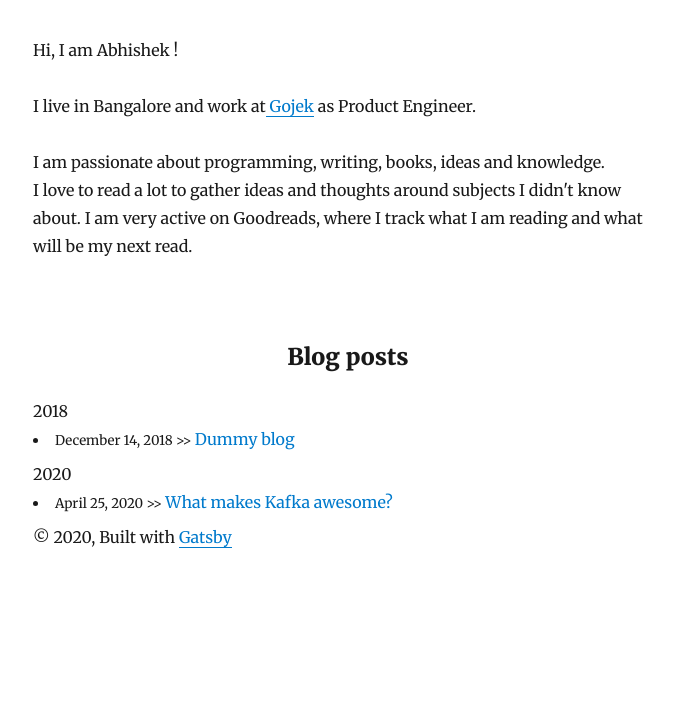
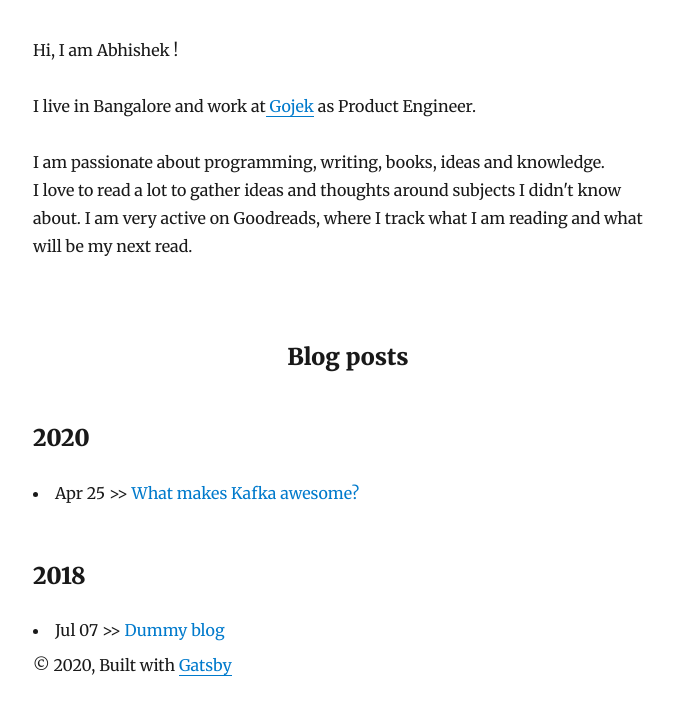
Before and after one commit to whoAbhishekSah/gatsby-blog, a Gatsby site: page / in a window 1280 px wide. Shown: the part 118-832 px from the top of the page, without its empty margins (292-966 px from the left). Before the commit the page ends 800 px from the top, so only its background shows below. Built offline with nearby package versions, Linux system fonts and the light colour scheme; Gatsby itself is replaced by a stand-in of ours; some packages are replaced by stand-ins of ours.

Commit message:
[Abhishek] Move methods to utils/helper

```diff
--- a/content/blog/dummy-blog-2018/index.md
+++ b/content/blog/dummy-blog-2018/index.md
@@ -1,6 +1,6 @@
 ---
 title: Dummy blog
-date: "2018-12-14T22:12:03.284Z"
+date: "2018-07-07T22:12:03.284Z"
 description: "Hello World"
 ---
 
--- a/src/pages/index.js
+++ b/src/pages/index.js
@@ -5,25 +5,12 @@ import Introduction from "../components/introduction"
 import Layout from "../components/layout"
 import SEO from "../components/seo"
 import { rhythm } from "../utils/typography"
+import { getShortDate, indexPostsByYear } from "../utils/helper"
 
-const getPublishYearOfPost = post =>
-  String(new Date(post.node.frontmatter.date).getFullYear())
-const indexPostsByYear = posts => {
-  console.log("received posts", posts)
-  const postsIndexedByYears = {}
-  const uniqueYearsSet = new Set()
-  posts.map(post => uniqueYearsSet.add(getPublishYearOfPost(post)))
-  const uniqueYearsArray = Array.from(uniqueYearsSet)
-  uniqueYearsArray.map(i => (postsIndexedByYears[`${i}`] = []))
-  posts.map(post => {
-    const year = getPublishYearOfPost(post)
-    postsIndexedByYears[`${year}`].push(post)
-  })
-  return postsIndexedByYears
-}
 
 const renderPost = node => {
   const title = node.frontmatter.title || node.fields.slug
+  const dateOfPublication = getShortDate(node.frontmatter.date)
   return (
     <article key={node.fields.slug}>
       <li
@@ -31,7 +18,7 @@ const renderPost = node => {
           marginBottom: rhythm(1 / 4),
         }}
       >
-        <small>{node.frontmatter.date} >> </small>
+        <span>{dateOfPublication} >> </span>
         <Link style={{ boxShadow: `none` }} to={node.fields.slug}>
           {title}
         </Link>
@@ -42,7 +29,7 @@ const renderPost = node => {
 const BlogIndex = ({ data, location }) => {
   const siteTitle = data.site.siteMetadata.title
   const postsIndexedByYears = indexPostsByYear(data.allMarkdownRemark.edges)
-  const years = Object.keys(postsIndexedByYears)
+  const years = Object.keys(postsIndexedByYears).sort().reverse()
   return (
     <Layout location={location} title={siteTitle}>
       <SEO title="All posts" />
@@ -52,7 +39,7 @@ const BlogIndex = ({ data, location }) => {
         const postsOfThisYear = postsIndexedByYears[year]
         return (
           <React.Fragment>
-            <div>{year}</div>
+            <h3>{year}</h3>
             {postsOfThisYear.map(({ node }) => {
               return renderPost(node)
             })}
--- /dev/null
+++ b/src/utils/helper.js
@@ -0,0 +1,37 @@
+const getPublishYearOfPost = post =>
+  String(new Date(post.node.frontmatter.date).getFullYear())
+
+const monthNames = [
+  "January",
+  "February",
+  "March",
+  "April",
+  "May",
+  "June",
+  "July",
+  "August",
+  "September",
+  "October",
+  "November",
+  "December",
+]
+
+export const getShortDate = d => {
+  const date = new Date(d)
+  const month = monthNames[date.getMonth()].slice(0, 3)
+  const day = String(date.getDate())
+  return day.length === 1 ? `${month} 0${day}` : `${month} ${day}`
+}
+
+export const indexPostsByYear = posts => {
+  const postsIndexedByYears = {}
+  const uniqueYearsSet = new Set()
+  posts.map(post => uniqueYearsSet.add(getPublishYearOfPost(post)))
+  const uniqueYearsArray = Array.from(uniqueYearsSet)
+  uniqueYearsArray.map(i => (postsIndexedByYears[`${i}`] = []))
+  posts.map(post => {
+    const year = getPublishYearOfPost(post)
+    postsIndexedByYears[`${year}`].push(post)
+  })
+  return postsIndexedByYears
+}
```
